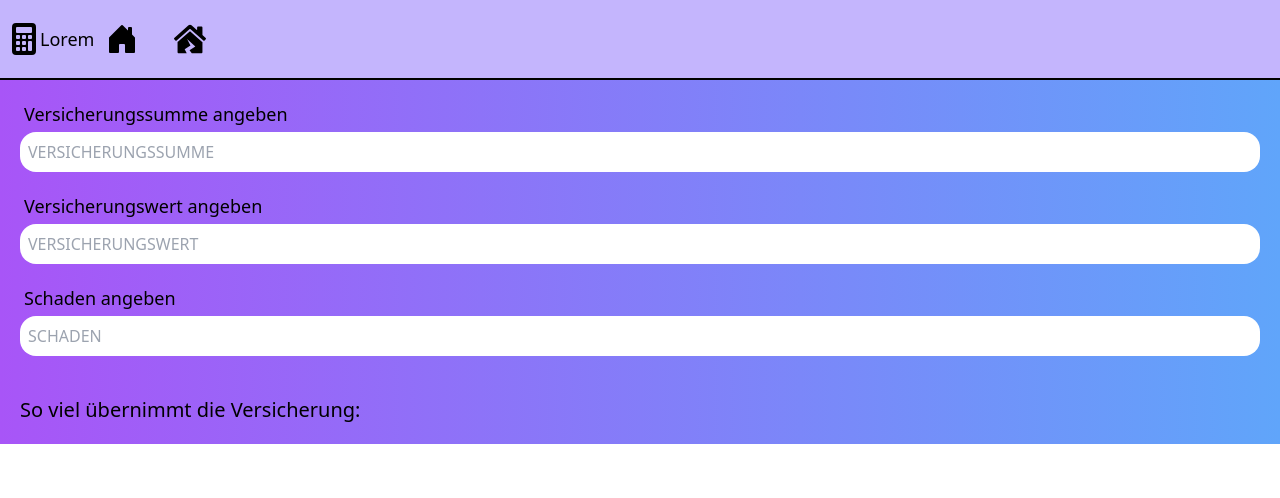
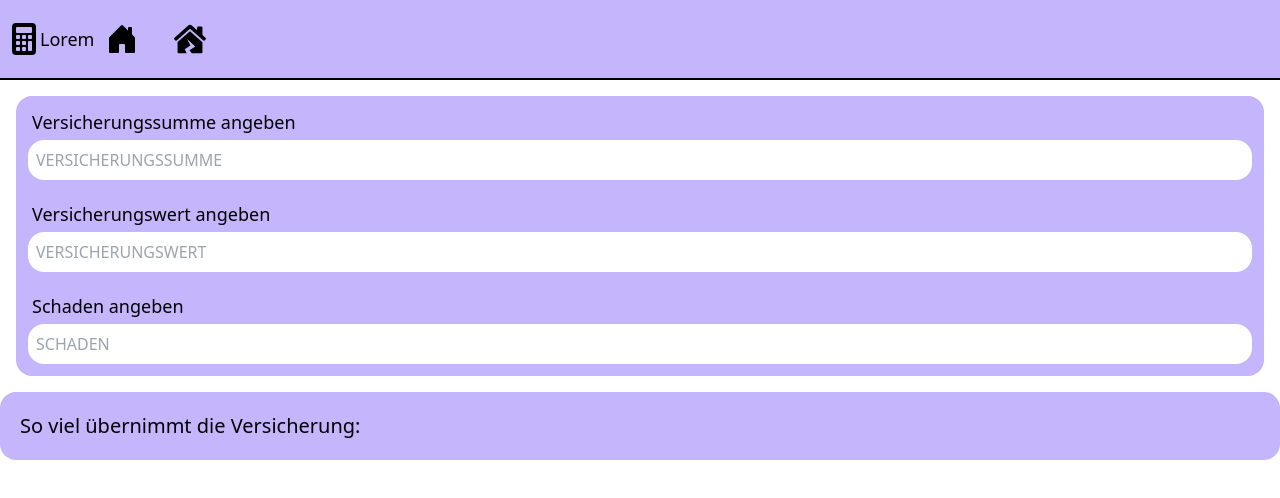
Before and after one commit to Jelenal1/Versicherungsrechner_bbw, a React (Vite) app in the folder calculator_app/: page /damagecalculator in a window 1280 px wide. Shown: the top 498 px of the page. Built offline with nearby package versions, Linux system fonts and the light colour scheme.

Commit message:
I styled the damage calculator

```diff
--- a/calculator_app/src/components/DamageCalculatorChart.jsx
+++ b/calculator_app/src/components/DamageCalculatorChart.jsx
@@ -1,6 +1,6 @@
 function DamageCalculatorChart({ calculateDamage }) {
   return (
-    <div className="bg-gradient-to-r from-purple-500 to-blue-400 p-5">
+    <div className="bg-violet-300 p-5 rounded-2xl max-w-7xl mx-auto">
       <h2 className="text-xl">So viel übernimmt die Versicherung:</h2>
       <h2>{calculateDamage()}</h2>
     </div>
--- a/calculator_app/src/components/DamageCalculatorForm.jsx
+++ b/calculator_app/src/components/DamageCalculatorForm.jsx
@@ -1,7 +1,7 @@
 function DamageCalculatorForm({ setDamageData, damageData }) {
   return (
-    <div className="bg-gradient-to-r from-purple-500 to-blue-400 p-5">
-      <div className="flex flex-col gap-5 max-w-7xl mx-auto">
+    <div className="p-4">
+      <div className="flex flex-col gap-5 max-w-7xl mx-auto bg-violet-300 rounded-2xl p-3">
         <div className="flex flex-col">
           <label htmlFor="versicherungssumme" className="ml-1 mb-1 text-lg">
             Versicherungssumme angeben
```
